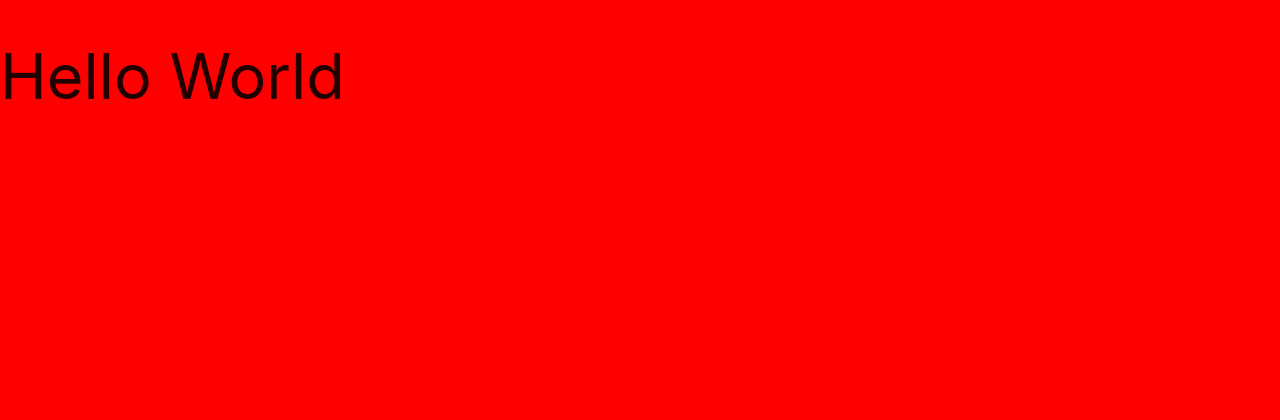
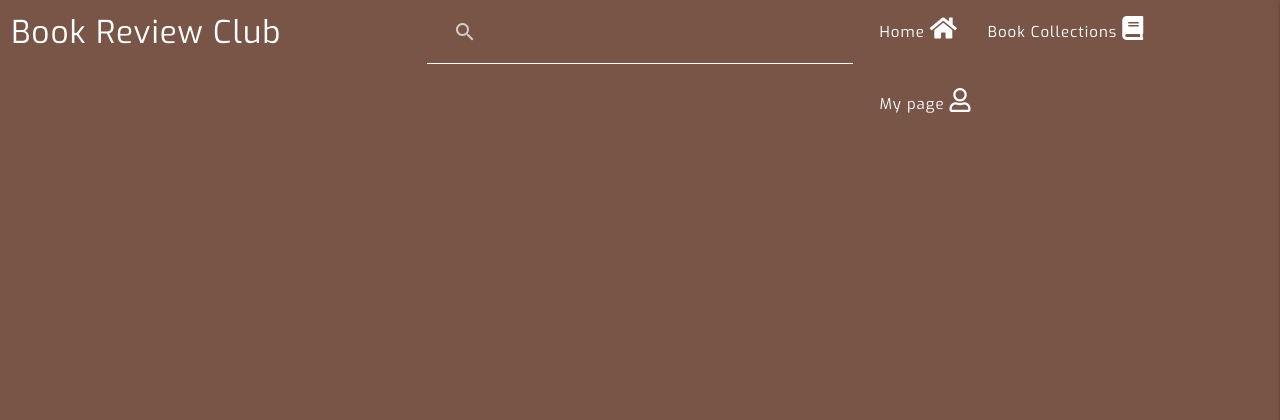
Before and after one commit to MajPaji/Book-Review-Club, a Flask app: page / in a window 1280 px wide. Shown: the top 420 px of the page. Run offline with Flask 2, Linux system fonts and the light colour scheme; a database or web service that is not in the repository returns one stand-in record (values such as "Sample title"); some libraries are stand-ins or nearby versions.

Commit message:
Add Materialize Navbar, Sidenave and dropdown

```diff
--- a/static/css/style.css
+++ b/static/css/style.css
@@ -1,3 +1,30 @@
-body {
-    background-color: red;
+@import url("https://fonts.googleapis.com/css2?family=Exo:wght@100;200;300;400;500;600;700;800;900&family=Roboto:wght@100;200;300;400;500;600;700;800;900&display=swap, https://stackpath.bootstrapcdn.com/font-awesome/4.7.0/css/font-awesome.min.css");
+
+
+.navbar {
+    box-shadow: none;
+    font-family: "Exo", sans-serif;
+    letter-spacing: 1px;
+  }
+
+.nav-search {
+    box-shadow: none;
+    border-bottom: solid 1px #fafafa;
 }
+
+#dropdown1 li a {
+    color: #fafafa;
+}
+
+.input-field i {
+    margin-top: 0;
+}
+
+#search {
+    height: 64px;
+}
+
+#dropdown1 a {
+    padding-left: 5px;
+    padding-right: 5px;
+}
--- a/static/js/script.js
+++ b/static/js/script.js
@@ -0,0 +1,4 @@
+$(document).ready(function(){
+    $('.sidenav').sidenav({edge: "right"});
+    $(".dropdown-trigger").dropdown();
+  });
--- a/templates/base.html
+++ b/templates/base.html
@@ -4,6 +4,7 @@
 <head>
     <meta charset="UTF-8">
     <meta name="viewport" content="width=device-width, initial-scale=1.0">
+     <link href="https://fonts.googleapis.com/icon?family=Material+Icons" rel="stylesheet" type="text/css">
     <link rel="stylesheet" href="https://cdnjs.cloudflare.com/ajax/libs/font-awesome/5.15.1/css/all.min.css"
         integrity="sha512-+4zCK9k+qNFUR5X+cKL9EIR+ZOhtIloNl9GIKS57V1MyNsYpYcUrUeQc9vNfzsWfV28IaLL3i96P9sdNyeRssA=="
         crossorigin="anonymous" type="text/css" />
@@ -15,7 +16,64 @@
     <title>Book Review Club</title>
 </head>
 
-<body>
+<body class="brown">
+    <header>
+        <!-- top navbar -->
+        <nav class="nav-extended navbar brown row">
+            <div class="nav-wrapper col s12 m12 l4">
+                <a href="{{ url_for('book_review_club') }}" class="brand-logo left">Book Review Club</a>
+                <a href="#" data-target="mobile-demo" class="sidenav-trigger right"><i class="fas fa-bars"></i></a>
+            </div>
+            <nav class="nav-search brown hide-on-med-and-down col s4">
+                <div class="nav-wrapper">
+                    <form>
+                        <div class="input-field">
+                        <input id="search" type="search" required>
+                        <label class="label-icon" for="search"><i class="material-icons">search</i></label>
+                        <i class="material-icons">close</i>
+                        </div>
+                    </form>
+                    </div>
+            </nav>
+            <div class="hide-on-med-and-down col s4">
+            <ul class="right">
+                <li class=""><a href="{{ url_for('book_review_club') }}">Home <i class="fas fa-home"></i></a></li>
+                <li class=""><a href="#">Book Collections <i class="fas fa-book"></i></a></li>
+                <li><a href="#" class="dropdown-trigger" data-target="dropdown1">My page <i class="far fa-user"></i></a></li>
+
+            </ul>
+            </div>
+          <!-- mobiel search navbar -->
+            <nav class="nav-search brown show-on-medium-and-down hide-on-med-and-up col s10 offset-s1">
+                <div class="nav-wrapper">
+                    <form>
+                        <div class="input-field">
+                        <input id="search" type="search" required>
+                        <label class="label-icon" for="search"><i class="material-icons">search</i></label>
+                        <i class="material-icons">close</i>
+                        </div>
+                    </form>
+                    </div>
+            </nav>
+        </nav>
+        <!-- mobile side nav -->
+        <ul class="sidenav" id="mobile-demo">
+            <li><a href="{{ url_for('book_review_club') }}">Home <i class="fas fa-home"></i></a></li>
+            <li><a href="#">Book Collections <i class="fas fa-book"></i></a></li>
+            <li ><a href="#!"><i class="fas fa-sign-in-alt"></i> Log In</a></li>
+            <li><a href="#!"><i class="fas fa-user-plus"></i> Sign Up</a></li>
+            <li class="divider"></li>
+            <li><a href="#!"><i class="fas fa-sign-out-alt"></i>Log Out</a></li>
+        </ul>
+        <!-- dropdown menu for username -->
+        <ul id="dropdown1" class="dropdown-content brown">
+            <li ><a href="#!"><i class="fas fa-sign-in-alt"></i> Log In</a></li>
+            <li><a href="#!"><i class="fas fa-user-plus"></i> Sign Up</a></li>
+            <li class="divider"></li>
+            <li><a href="#!"><i class="fas fa-sign-out-alt"></i>Log Out</a></li>
+        </ul>
+
+    </header>
 
     {% block content %}
 
--- a/templates/index.html
+++ b/templates/index.html
@@ -1,5 +1,5 @@
 {% extends "base.html" %}
 
 {% block content %}
-    <h1>Hello World</h1>
+
 {% endblock %}
```
